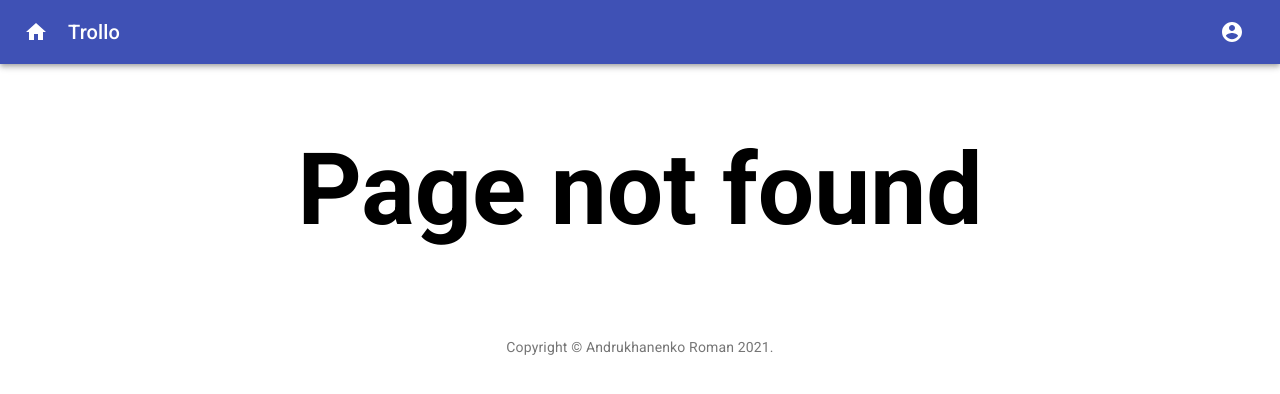
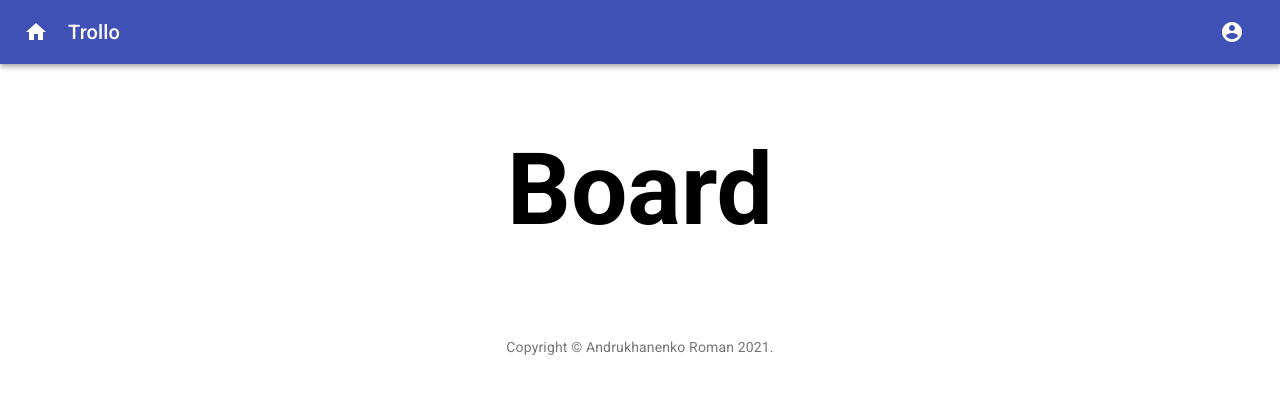
Before and after one commit to Vooooodoo/task-manager-frontend, a React (Create React App) app: page /board in a window 1280 px wide. Before the commit this address had no page. Shown: the top 394 px of the page. Built offline with nearby package versions, Linux system fonts and the light colour scheme.

Commit message:
feature: add rout for board

```diff
--- /dev/null
+++ b/src/components/Board/index.js
@@ -0,0 +1,19 @@
+import React from 'react';
+import styled from 'styled-components';
+
+const StyledMain = styled.main`
+  display: flex;
+  justify-content: center;
+  color: black;
+  font-size: 50px;
+`;
+
+function Board() {
+  return (
+    <StyledMain>
+      <h1>Board</h1>
+    </StyledMain>
+  );
+}
+
+export default Board;
--- a/src/routes/account.js
+++ b/src/routes/account.js
@@ -1,10 +1,15 @@
 import Main from '../components/Main';
 import Profile from '../components/Profile';
+import Board from '../components/Board';
 
 const accountRoutes = [
   {
     path: '/main',
     component: Main,
+  },
+  {
+    path: '/board',
+    component: Board,
   },
   {
     path: '/profile',
```
